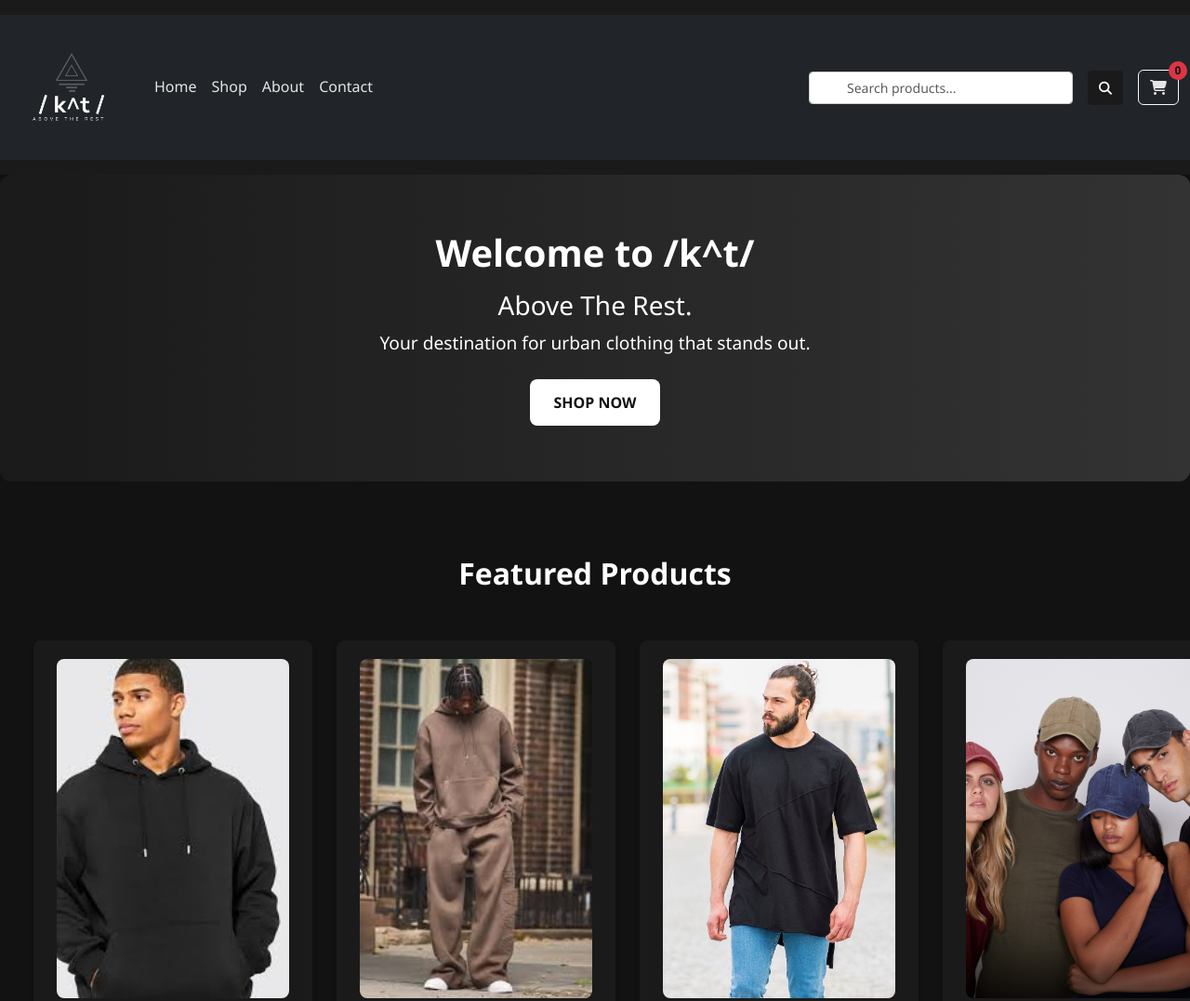
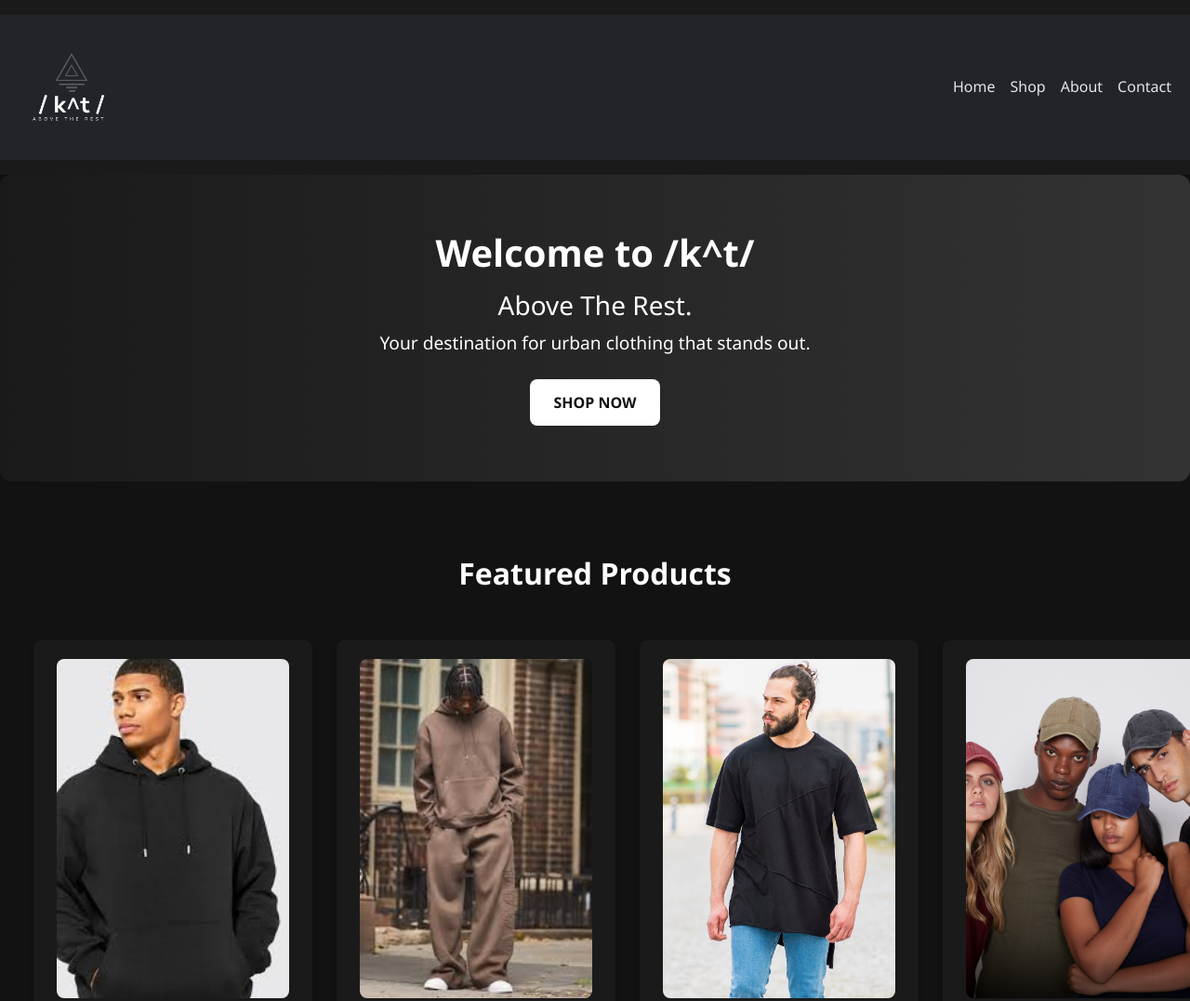
Before and after one commit to Khalipa-B/feb2025-webtechnologies-final-project-Khalipa-B, a plain HTML site: page index.html in a window 1280 px wide. Shown: the top 1077 px of the page at 93% size. Drawn offline with nearby package versions, Linux system fonts and the light colour scheme.

Commit message:
updated index.html

```diff
--- a/index.html
+++ b/index.html
@@ -20,7 +20,6 @@
     <header>
       <nav class="navbar navbar-expand-lg navbar-dark bg-dark">
         <div class="container-fluid">
-          <!-- Logo -->
           <a class="navbar-brand" href="index.html">
             <img
               src="images/_k^t  Logo_white.png"
@@ -28,8 +27,6 @@
               width="130"
             />
           </a>
-
-          <!-- Hamburger Menu Button -->
           <button
             class="navbar-toggler"
             type="button"
@@ -41,10 +38,8 @@
           >
             <span class="navbar-toggler-icon"></span>
           </button>
-
-          <!-- Collapsible Navbar -->
           <div class="collapse navbar-collapse" id="navbarNav">
-            <ul class="navbar-nav me-auto">
+            <ul class="navbar-nav ms-auto">
               <li class="nav-item">
                 <a class="nav-link" href="index.html">Home</a>
               </li>
@@ -58,37 +53,6 @@
                 <a class="nav-link" href="contact.html">Contact</a>
               </li>
             </ul>
-
-            <!-- Search Form -->
-            <form
-              class="d-flex search-form me-3"
-              onsubmit="searchProducts(event)"
-            >
-              <input
-                class="form-control me-2"
-                type="search"
-                placeholder="Search products..."
-                aria-label="Search"
-                id="search-input"
-              />
-              <button class="btn btn-outline-light" type="submit">
-                <i class="fas fa-search"></i>
-              </button>
-            </form>
-
-            <!-- Cart Icon -->
-            <a
-              href="javascript:void(0);"
-              class="btn btn-outline-light position-relative cart-btn"
-              onclick="toggleCart()"
-            >
-              <i class="fas fa-shopping-cart"></i>
-              <span
-                class="position-absolute top-0 start-100 translate-middle badge rounded-pill bg-danger cart-count"
-              >
-                0
-              </span>
-            </a>
           </div>
         </div>
       </nav>
```
